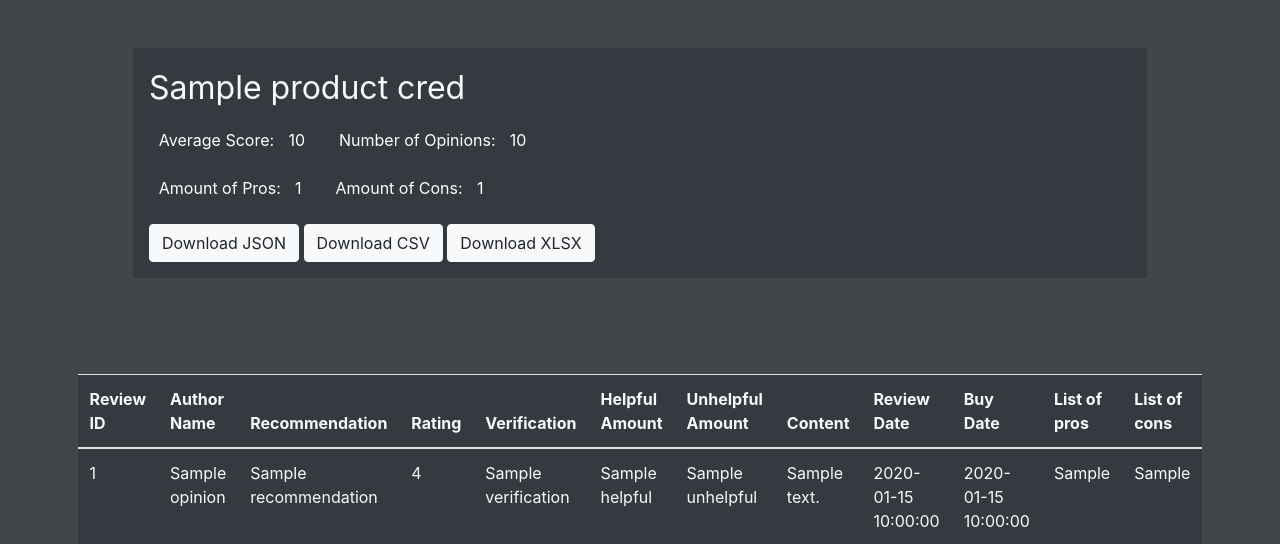
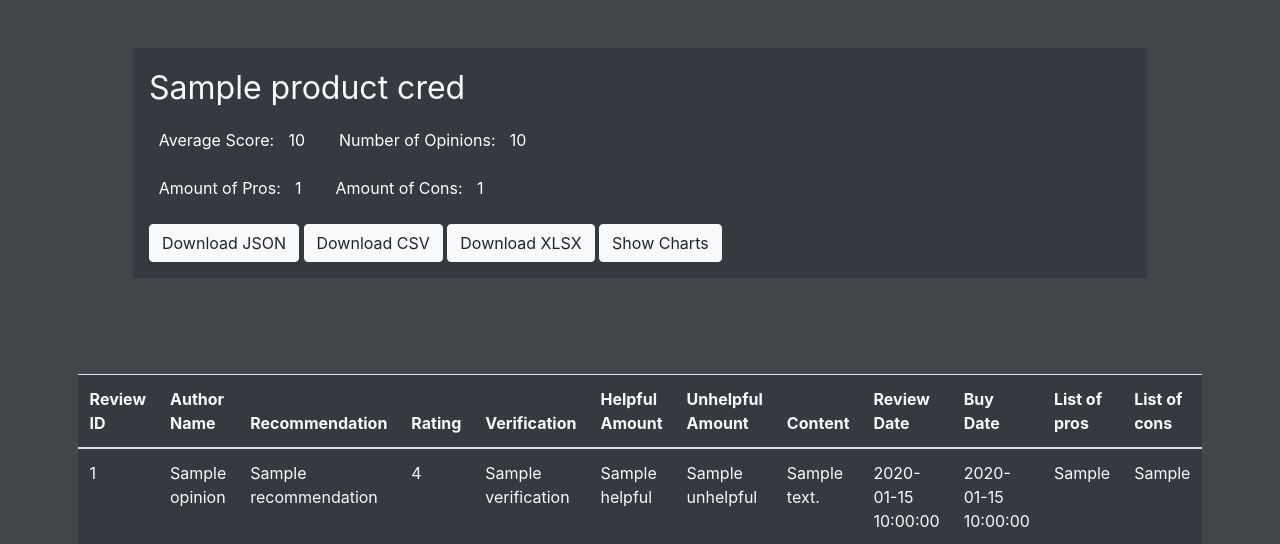
Before and after one commit to AdamJablonski592/CeneoScraper, a Flask app: template templates/product_site.html in a window 1280 px wide. Shown: the part 89-633 px from the top of the page. Run offline with Flask 2, Linux system fonts and the light colour scheme; the template is opened without the code that fills it: most values are stand-ins (such as "Sample title", 1, 10 or a date in 2020).

Commit message:
display charts

```diff
--- a/app.py
+++ b/app.py
@@ -5,7 +5,7 @@ import csv
 import pandas as pd
 import os
 
-app = Flask(__name__)
+app = Flask(__name__, static_folder="C:\\Users\\AdamJ\\Desktop\\CeneoScraper\\charts_folder")
 
 id_array = []
 
@@ -91,4 +91,9 @@ def download_xlsx(id):
         df.to_excel(f'{generate_opinion_path(id)}/{id}.xlsx')
         return render_template('download.html')
 
+@app.route('/charts/<string:id>', methods=['GET'])
+def display_charts(id):
+    if request.method == 'GET':
+        return render_template('charts.html', id=id)
+
 app.run(host="0.0.0.0", port=80, debug=True)
--- a/classes/charts.py
+++ b/classes/charts.py
@@ -56,8 +56,9 @@ class GenerateChart():
         })
         df.plot(x="Number of Stars", y=[
             'Amount of opinions'], kind="bar")
+
         dirname = os.path.dirname(__file__)
-        new_dir = os.path.join(dirname, f"../product_data/{id}/charts")
+        new_dir = os.path.join(dirname, f"../charts_folder")
         plt.savefig(f'{new_dir}/bar-{id}.png')
 
     @staticmethod
@@ -72,5 +73,5 @@ class GenerateChart():
         df.groupby(['Opinie']).sum().plot(
             kind='pie', y='Ilość')
         dirname = os.path.dirname(__file__)
-        new_dir = os.path.join(dirname, f"../product_data/{id}/charts")
+        new_dir = os.path.join(dirname, f"../charts_folder")
         plt.savefig(f'{new_dir}/pie-{id}.png')
--- a/classes/product.py
+++ b/classes/product.py
@@ -96,7 +96,6 @@ class Product():
             os.makedirs(new_dir)
             os.makedirs(os.path.join(new_dir, './opinions'))
             os.makedirs(os.path.join(new_dir, './product'))
-            os.makedirs(os.path.join(new_dir, './charts'))
 
     def generate_bar_chart(self):
         soup = self.get_product_website()
--- a/templates/charts.html
+++ b/templates/charts.html
@@ -1,4 +1,6 @@
 {% extends 'base.html' %}
 {% block content %}
+<img src="{{ url_for('static', filename='../charts_folder/bar-') }}{{id}}.png">
+<img src="{{ url_for('static', filename='../charts_folder/pie-') }}{{id}}.png">
 
 {% endblock %}
--- a/templates/product_site.html
+++ b/templates/product_site.html
@@ -17,6 +17,7 @@
             <a class="btn btn-light" href="/download_json/{{product_cred['product_id']}}" role="button">Download JSON</a>
             <a class="btn btn-light" href="/download_csv/{{product_cred['product_id']}}" role="button">Download CSV</a>
             <a class="btn btn-light" href="/download_xlsx/{{product_cred['product_id']}}" role="button">Download XLSX</a>
+            <a class="btn btn-light" href="/charts/{{product_cred['product_id']}}" role="button">Show Charts</a>
         </div>
     </div>
 </div>
```
Also changed, not shown: 1 other file.
